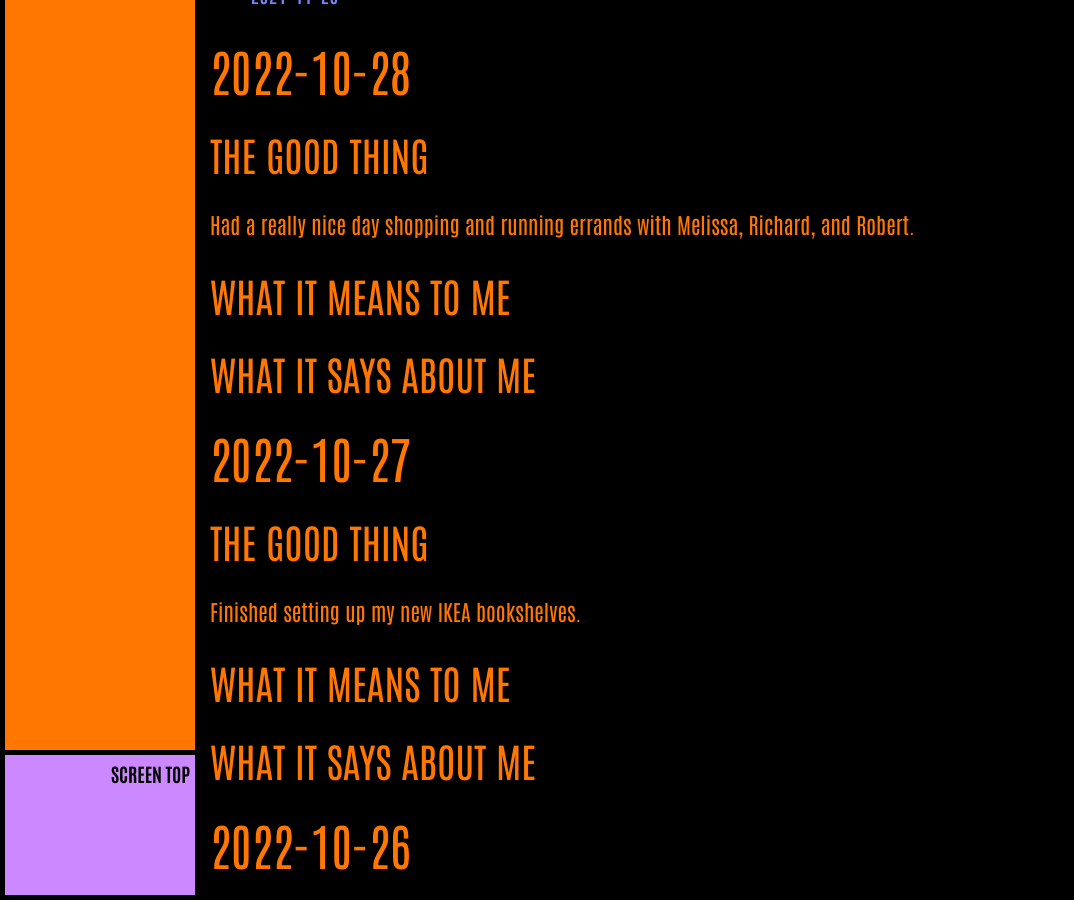
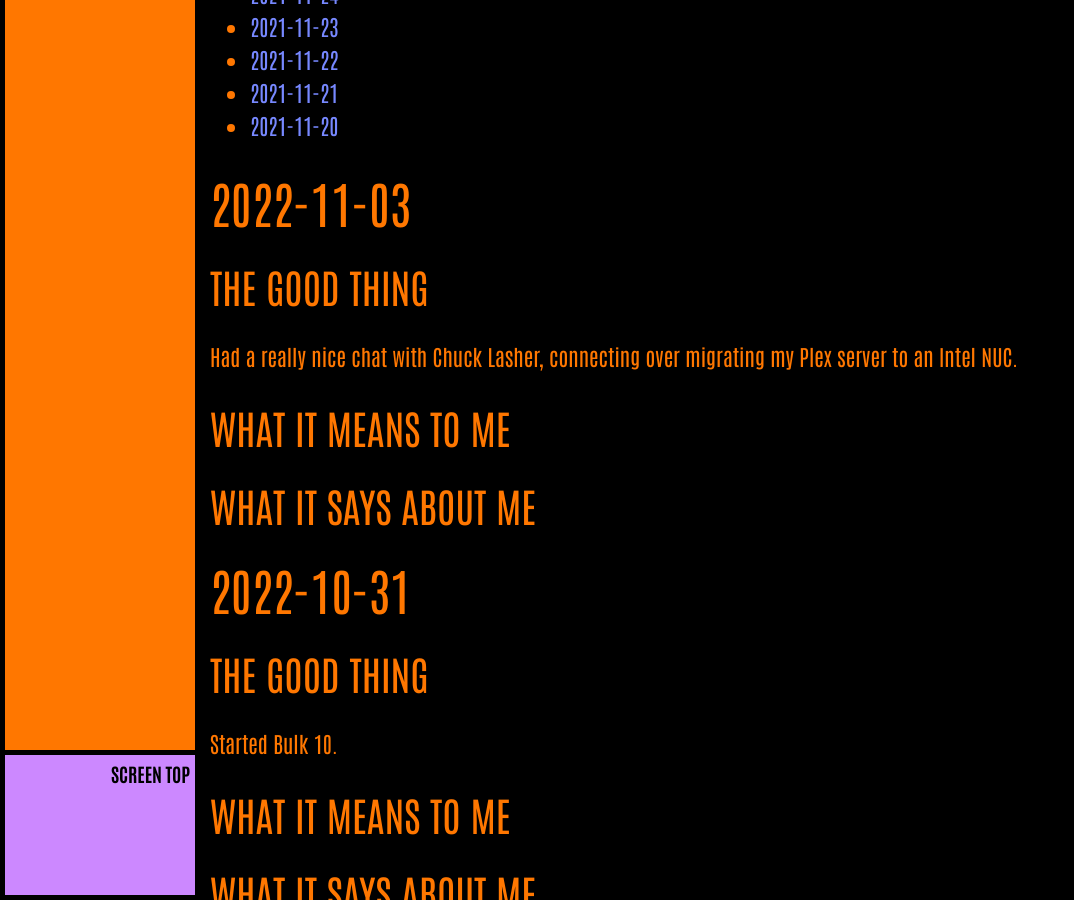
Before and after one commit to ArthurZey/arthurzey.github.io, a Jekyll site: the page built from _pages/one-good-thing.md, in a window 1280 px wide and 900 px high, scrolled down 7219 px. Shown: the whole window, without its empty margins (0-1074 px from the left). Built offline with Jekyll 4.4.1, drawn with Linux system fonts in a browser that asks for light colours; some of the changed text lies outside the part shown.

Commit message:
added stub for 2022-11-03

```diff
--- a/_pages/one-good-thing.md
+++ b/_pages/one-good-thing.md
@@ -2,7 +2,7 @@
 title: One Good Thing
 description: "Accomplishments, happenings, etc, this is probably a good way to cultivate gratitude and a value orientation."
 date: "2021-12-05"
-last_modified_at: "2022-10-29T15:45:28+00:00"
+last_modified_at: "2022-11-04T19:22:06+00:00"
 tags:
   - happenings
   - draft
@@ -13,6 +13,43 @@ sitemap: false
 {:toc}
 {::options toc_levels="2" /}
 
+## 2022-11-03
+### The Good Thing
+Had a really nice chat with Chuck Lasher, connecting over migrating my Plex server to an Intel NUC.
+### What It Means to Me
+
+### What It Says about Me
+
+
+
+## 2022-10-31
+### The Good Thing
+Started Bulk 10.
+### What It Means to Me
+
+### What It Says about Me
+
+
+
+## 2022-10-30
+### The Good Thing
+Had a nice time hanging out with Chase all day.
+### What It Means to Me
+
+### What It Says about Me
+
+
+
+## 2022-10-29
+### The Good Thing
+Had a really nice time hosting 1FROG.
+### What It Means to Me
+
+### What It Says about Me
+
+
+
+
 ## 2022-10-28
 ### The Good Thing
 Had a really nice day shopping and running errands with Melissa, Richard, and Robert.
```
